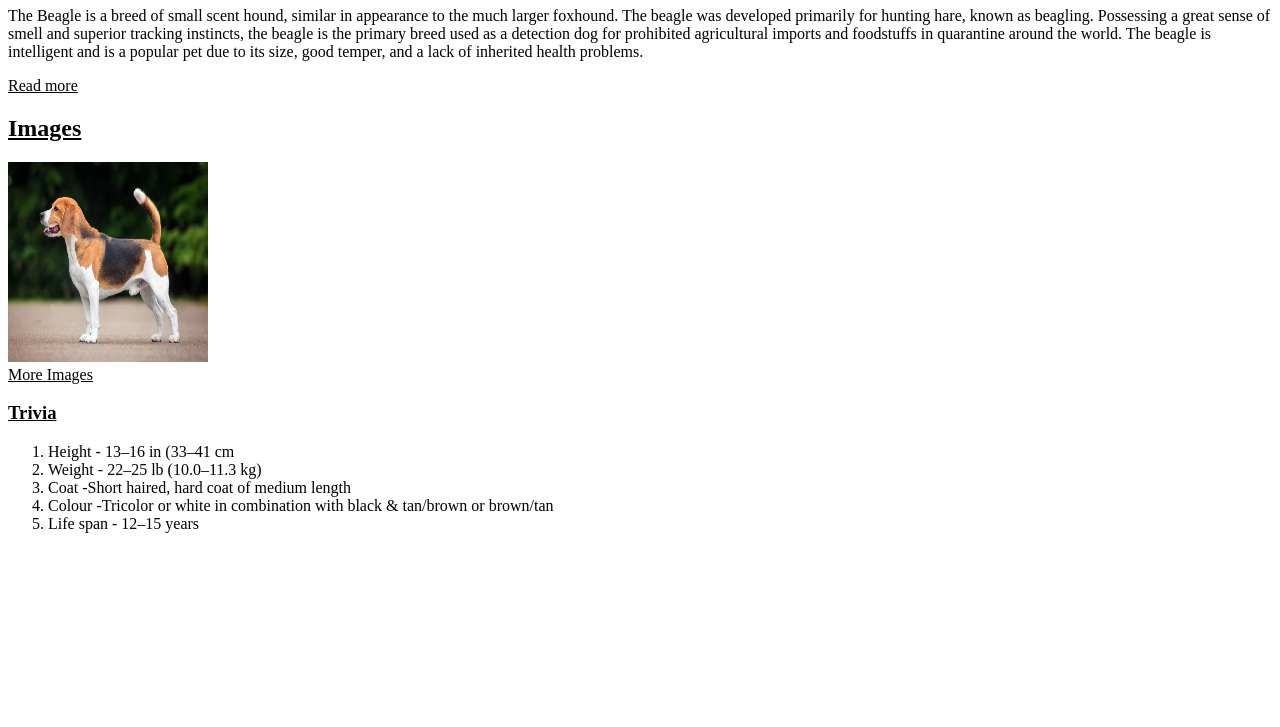
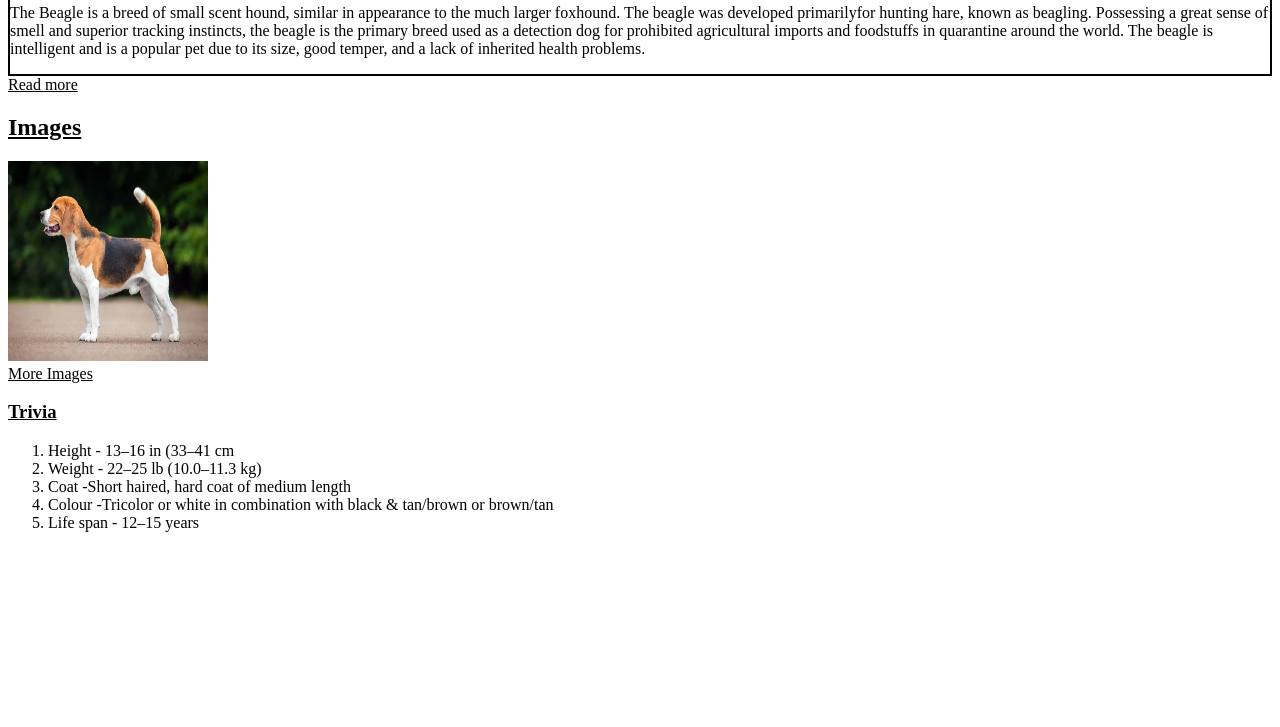
Before and after one commit to anshu110125/Contest-1-April, a plain HTML site: page index.html in a window 1280 px wide. Shown: the part 73-800 px from the top of the page. Drawn offline with Linux system fonts and the light colour scheme.

Commit message:
Update index.html

```diff
--- a/index.html
+++ b/index.html
@@ -8,20 +8,24 @@
 
 </head>
 <body>
+     <section style="border: 2px solid black;">
         <u>
             <h1> The Beagle Blog</h1>
         </u>
         <div>
+
             <p>
-
-        The Beagle is a breed of small scent hound, similar in appearance to the much larger foxhound. The beagle was developed primarily for hunting hare, known as
-         beagling. Possessing a great sense of smell and superior tracking instincts, the beagle is the primary breed used as a detection dog for prohibited agricultural
-        imports and foodstuffs in quarantine around the world. The beagle is intelligent and is a popular pet due to its size, good temper, and a lack of inherited
+            The Beagle is a breed of small scent hound, similar in appearance to the much larger foxhound. The beagle was developed primarilyfor
+            hunting hare, known as
+             beagling. Possessing a great sense of smell and superior tracking instincts, the beagle is the primary breed used as a detection dog
+            for prohibited agricultural
+            imports and foodstuffs in quarantine around the world. The beagle is intelligent and is a popular pet due to its size, good temper,
+            and a lack of inherited
             health problems.
-
-
            </p>
     </div>
+    </section>
+
 <div><u>Read more</u></div>
  <div>
         <u><h2>Images</h2></u>
```
Lines whose indentation alone changed are shown as unchanged.
